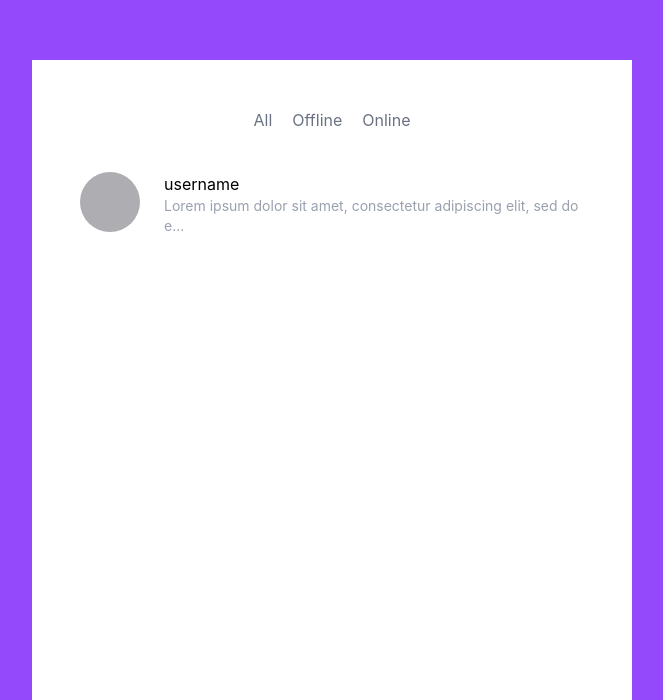
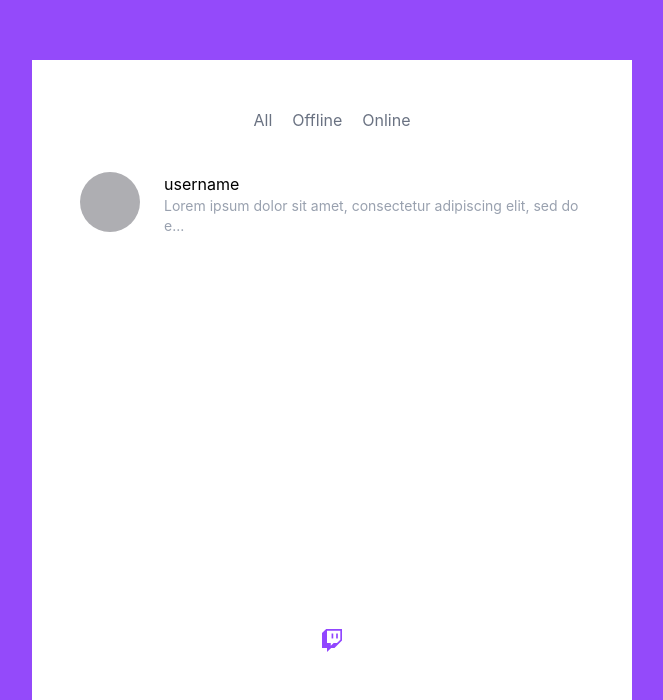
Before and after one commit to COKAIZOKU/twitch-streamers, a Vue app: page / in a window 1280 px wide. Shown: the part 180-880 px from the top of the page, without its empty margins (308-971 px from the left). Built offline with nearby package versions, Linux system fonts and the light colour scheme.

Commit message:
feat: added logo and better layout + added glitch logo + separated by divs + justify-between

```diff
--- a/src/components/HelloWorld.vue
+++ b/src/components/HelloWorld.vue
@@ -1,4 +1,6 @@
 <script setup lang="ts">
+import logo from '/glitch_twitch.svg'
+
 const description =
   'Lorem ipsum dolor sit amet, consectetur adipiscing elit, sed do eiusmod tempor incididunt ut labore et dolore magna aliqua.'
 </script>
@@ -7,12 +9,14 @@ const description =
 <template>
   <div class="flex bg-purple-twitch min-h-screen w-screen">
     <div class="bg-white mx-auto mt-60 h-160 w-150 p-12">
+      <div class="flex flex-col justify-between h-full">
         <div class="flex gap-5 justify-center text-gray-500 font mb-10">
           <a>All</a>
           <a>Offline</a>
           <a>Online</a>
         </div>
-      <div class="flex gap-6">
+        <div class="flex h-full justify-start">
+          <div class="flex h-fit gap-6">
             <img src="/avatar.png" class="w-15 h-15 rounded-full object-cover" />
             <div class="flex flex-col justify-center">
               <p class="text-md">username</p>
@@ -26,5 +30,10 @@ const description =
             </div>
           </div>
         </div>
+        <div class="flex justify-center">
+          <img :src="logo" alt="Icon" class="w-5" />
+        </div>
+      </div>
+    </div>
   </div>
 </template>
```
Also changed, not shown: public/glitch_twitch.svg (added). Lines whose indentation alone changed are shown as unchanged.
